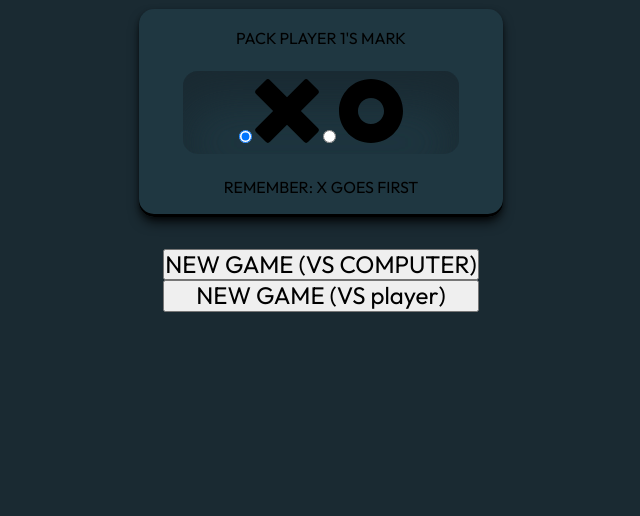
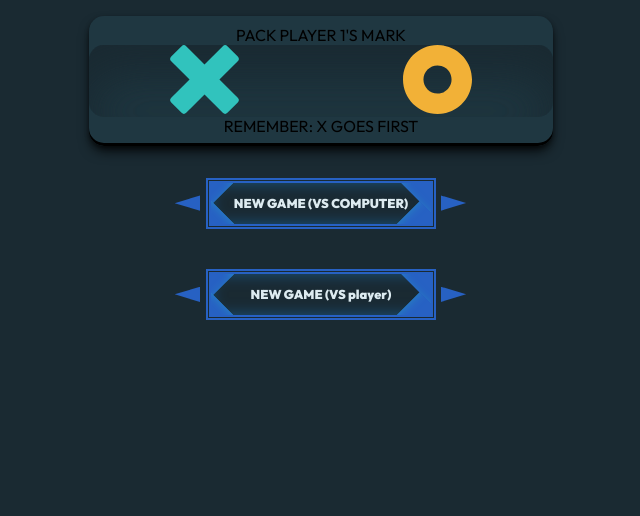
Before and after one commit to SathishSAKA26/TicTacToe-game, a plain HTML site: page index.html in a window 1280 px wide. Shown: the part 284-800 px from the top of the page, without its empty margins (319-959 px from the left). Drawn offline with Linux system fonts and the light colour scheme.

Commit message:
add html css

```diff
--- a/index.html
+++ b/index.html
@@ -36,63 +36,40 @@
           <p class="mark-title">PACK PLAYER 1'S MARK</p>
           <!-- two buttons -->
           <div class="button-two">
-            <div class="mark-container flex">
-              <label class="labels" for="X-mark">
-                <input
-                  class="radio"
-                  type="radio"
-                  id="X-mark"
-                  name="marks"
-                  value="X"
-                  checked
-                />
-                <span class="checkmark">
-                  <svg
-                    class="Xsvg"
-                    width="64"
-                    height="64"
-                    xmlns="http://www.w3.org/2000/svg"
-                  >
-                    <path
-                      class="XsvgPath"
-                      d="M15.002 1.147 32 18.145 48.998 1.147a3 3 0 0 1 4.243 0l9.612 9.612a3 3 0 0 1 0 4.243L45.855 32l16.998 16.998a3 3 0 0 1 0 4.243l-9.612 9.612a3 3 0 0 1-4.243 0L32 45.855 15.002 62.853a3 3 0 0 1-4.243 0L1.147 53.24a3 3 0 0 1 0-4.243L18.145 32 1.147 15.002a3 3 0 0 1 0-4.243l9.612-9.612a3 3 0 0 1 4.243 0Z"
-                      fill="hsl( var(--clr-silver) )"
-                    />
-                  </svg>
-                </span>
-              </label>
-              <label class="labels" for="O-mark">
-                <input
-                  class="radio"
-                  type="radio"
-                  id="O-mark"
-                  name="marks"
-                  value="O"
-                />
-                <span class="checkmark">
-                  <svg
-                    class="Osvg"
-                    width="64"
-                    height="64"
-                    xmlns="http://www.w3.org/2000/svg"
-                  >
-                    <path
-                      class="OsvgPAth"
-                      d="M32 0c17.673 0 32 14.327 32 32 0 17.673-14.327 32-32 32C14.327 64 0 49.673 0 32 0 14.327 14.327 0 32 0Zm0 18.963c-7.2 0-13.037 5.837-13.037 13.037 0 7.2 5.837 13.037 13.037 13.037 7.2 0 13.037-5.837 13.037-13.037 0-7.2-5.837-13.037-13.037-13.037Z"
-                      fill="hsl( var(--clr-silver) )"
-                    />
-                  </svg>
-                </span>
-              </label>
-            </div>
+            <button class="btn button-x">
+              <img src="./images/icon-x.svg" alt="image X" class="image x" />
+            </button>
+            <button class="btn button-o">
+              <img src="./images/icon-o.svg" alt="image o" class="image o" />
+            </button>
           </div>
           <p class="goes">REMEMBER: X GOES FIRST</p>
         </header>
         <!-- button last  -->
         <div class="last-button">
-          <button class="new-1">NEW GAME (VS COMPUTER)</button>
+          <button>
+            NEW GAME (VS COMPUTER)
+            <div id="clip">
+              <div id="leftTop" class="corner"></div>
+              <div id="rightBottom" class="corner"></div>
+              <div id="rightTop" class="corner"></div>
+              <div id="leftBottom" class="corner"></div>
+            </div>
+            <span id="rightArrow" class="arrow"></span>
+            <span id="leftArrow" class="arrow"></span>
+          </button>
 
-          <button class="new-2">NEW GAME (VS player)</button>
+          <button>
+            NEW GAME (VS player)
+            <div id="clip">
+              <div id="leftTop" class="corner"></div>
+              <div id="rightBottom" class="corner"></div>
+              <div id="rightTop" class="corner"></div>
+              <div id="leftBottom" class="corner"></div>
+            </div>
+            <span id="rightArrow" class="arrow"></span>
+            <span id="leftArrow" class="arrow"></span>
+          </button>
         </div>
         <!-- button last end -->
       </div>
--- a/styles/style.css
+++ b/styles/style.css
@@ -65,15 +65,14 @@ li {
 
 .select-card {
   border-radius: 15px;
-  padding: 20px;
+  padding: 10px 0px;
   background: var(--clr-navy);
   box-shadow: rgba(0, 0, 0, 0.4) 0px 2px 4px,
     rgba(0, 0, 0, 0.9) 0px 7px 13px -3px, rgba(0, 0, 0, 6) 0px -3px 0px inset;
 }
 
+/* two button */
 .button-two {
-  padding: 0.5rem 3.5rem;
-  margin: 1.5rem;
   border: 2px solid black;
   box-shadow: var(--clr-dark-navy) 0px 30px 60px -12px inset,
     var(--clr-dark-navy) 0px 30px 60px -12px inset;
@@ -82,10 +81,180 @@ li {
   gap: 1rem;
 }
 
+.image {
+  width: 30%;
+}
+
 /* last button */
 .last-button {
   display: flex;
+  justify-content: space-between;
   flex-direction: column;
-  justify-content: center;
-  font-size: 1.5rem;
+
+  gap: 2.5rem;
 }
+
+button {
+  position: relative;
+  width: 18em;
+  height: 4em;
+  outline: none;
+  transition: 0.1s;
+  background-color: transparent;
+  border: none;
+  font-size: 0.8rem;
+  font-weight: 900;
+  color: #ddebf0;
+  cursor: pointer;
+}
+
+#clip {
+  --color: #2761c3;
+  position: absolute;
+  top: 0;
+  overflow: hidden;
+  width: 100%;
+  height: 100%;
+  border: 5px double var(--color);
+  box-shadow: inset 0px 0px 15px #195480;
+}
+
+.arrow {
+  position: absolute;
+  transition: 0.2s;
+  background-color: #2761c3;
+  top: 35%;
+  width: 11%;
+  height: 30%;
+}
+
+#leftArrow {
+  left: -13.5%;
+  -webkit-clip-path: polygon(100% 0, 100% 100%, 0 50%);
+}
+
+#rightArrow {
+  -webkit-clip-path: polygon(100% 49%, 0 0, 0 100%);
+  left: 102%;
+}
+
+button:hover #rightArrow {
+  background-color: #27c39f;
+  left: -15%;
+  animation: 0.6s ease-in-out both infinite alternate rightArrow8;
+}
+
+button:hover #leftArrow {
+  background-color: #27c39f;
+  left: 103%;
+  animation: 0.6s ease-in-out both infinite alternate leftArrow8;
+}
+
+.corner {
+  position: absolute;
+  width: 4em;
+  height: 4em;
+  background-color: #2761c3;
+  box-shadow: inset 1px 1px 8px #2781c3;
+  transform: scale(1) rotate(45deg);
+  transition: 0.2s;
+}
+
+#rightTop {
+  top: -1.98em;
+  left: 91%;
+}
+
+#leftTop {
+  top: -1.96em;
+  left: -3em;
+}
+
+#leftBottom {
+  top: 2.1em;
+  left: -2.15em;
+}
+
+#rightBottom {
+  top: 45%;
+  left: 88%;
+}
+
+button:hover #leftTop {
+  animation: 0.1s ease-in-out 0.05s both changeColor8,
+    0.2s linear 0.4s both lightEffect8;
+}
+
+button:hover #rightTop {
+  animation: 0.1s ease-in-out 0.15s both changeColor8,
+    0.2s linear 0.4s both lightEffect8;
+}
+
+button:hover #rightBottom {
+  animation: 0.1s ease-in-out 0.25s both changeColor8,
+    0.2s linear 0.4s both lightEffect8;
+}
+
+button:hover #leftBottom {
+  animation: 0.1s ease-in-out 0.35s both changeColor8,
+    0.2s linear 0.4s both lightEffect8;
+}
+
+button:hover .corner {
+  transform: scale(1.25) rotate(45deg);
+}
+
+button:hover #clip {
+  animation: 0.2s ease-in-out 0.55s both greenLight8;
+  --color: #27c39f;
+}
+
+@keyframes changeColor8 {
+  from {
+    background-color: #2781c3;
+  }
+
+  to {
+    background-color: #27c39f;
+  }
+}
+
+@keyframes lightEffect8 {
+  from {
+    box-shadow: 1px 1px 5px #27c39f;
+  }
+
+  to {
+    box-shadow: 0 0 2px #27c39f;
+  }
+}
+
+@keyframes greenLight8 {
+  from {
+  }
+
+  to {
+    box-shadow: inset 0px 0px 32px #27c39f;
+  }
+}
+
+@keyframes leftArrow8 {
+  from {
+    transform: translate(0px);
+  }
+
+  to {
+    transform: translateX(10px);
+  }
+}
+
+@keyframes rightArrow8 {
+  from {
+    transform: translate(0px);
+  }
+
+  to {
+    transform: translateX(-10px);
+  }
+}
+/* button section end */
```
